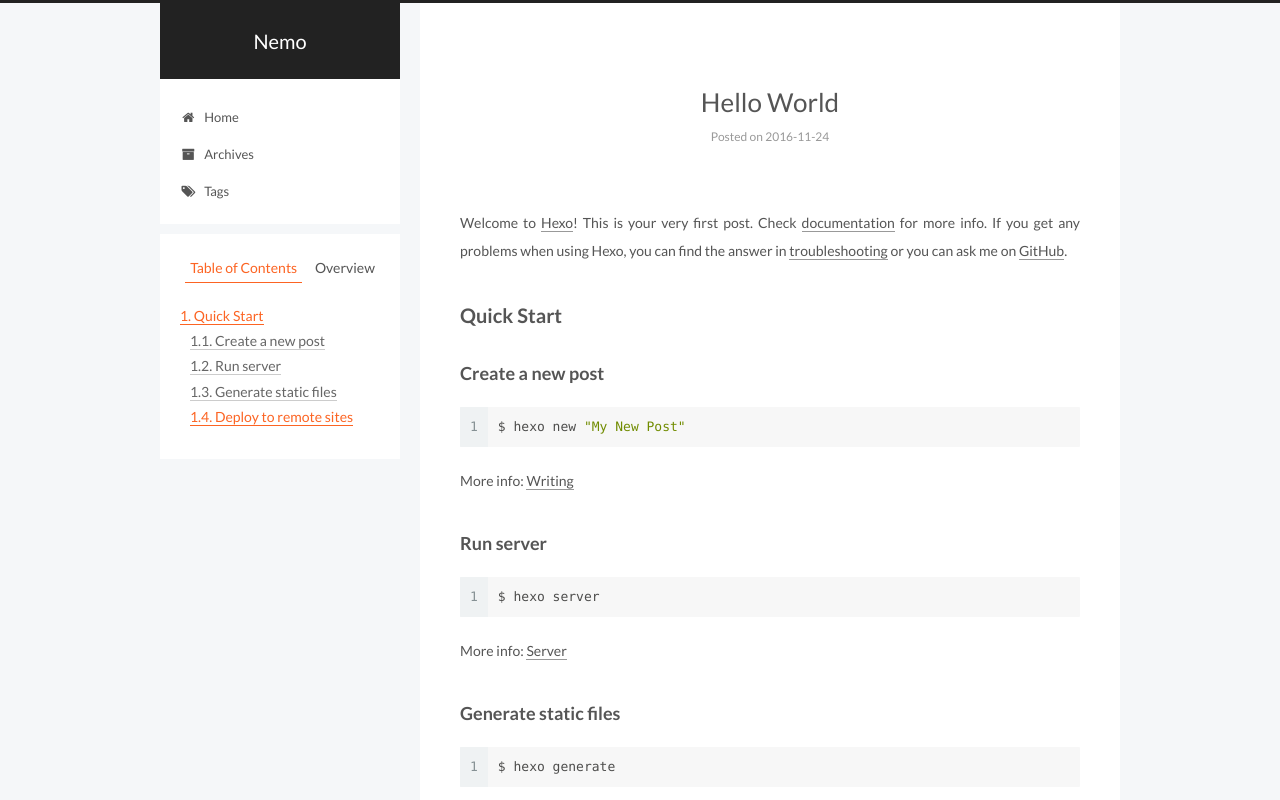
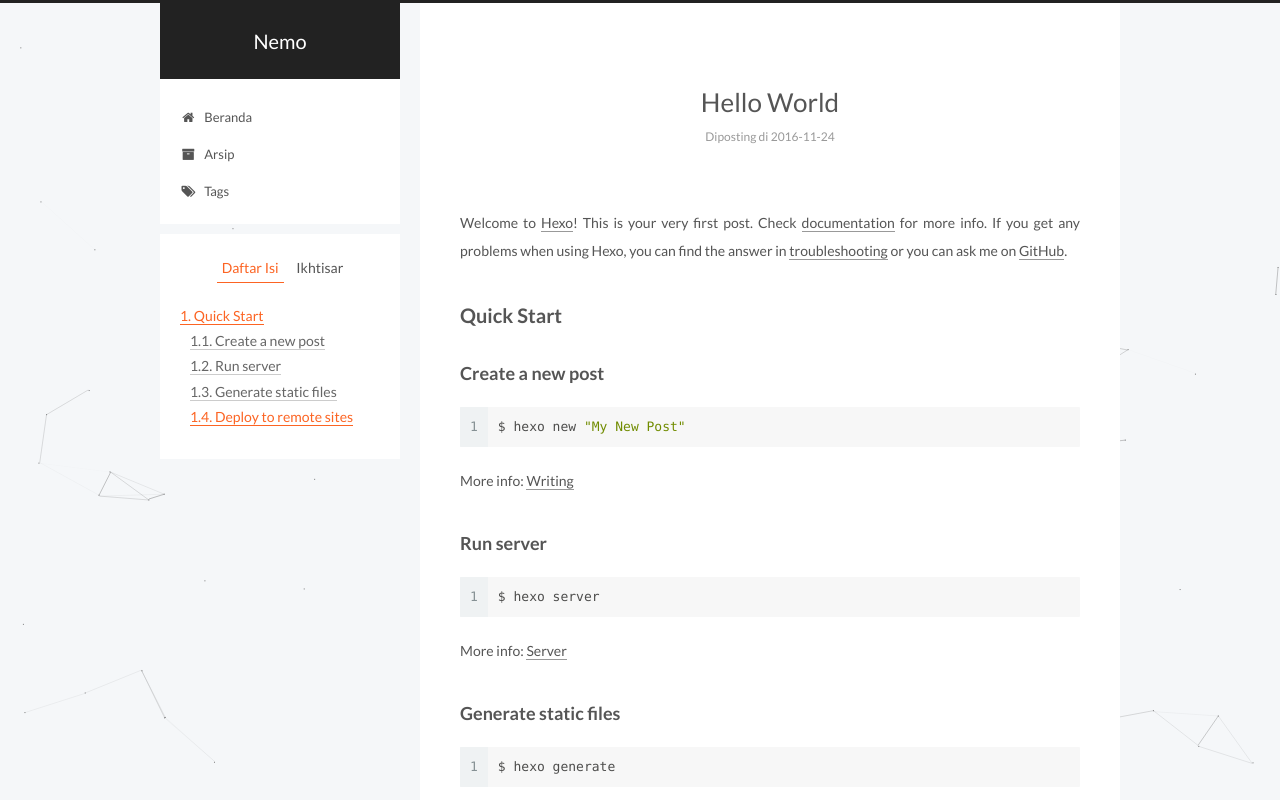
Before and after one commit to Geekcxy/Geekcxy.github.io, a plain HTML site: page 2016/11/24/hello-world/index.html in a window 1280 px wide. Shown: the top 800 px of the page. Drawn offline with Linux system fonts and the light colour scheme.

Commit message:
Site updated: 2016-12-02 20:02:40

```diff
--- a/2016/11/24/hello-world/index.html
+++ b/2016/11/24/hello-world/index.html
@@ -110,7 +110,7 @@ Quick">
     motion: true,
     duoshuo: {
       userId: '0',
-      author: 'Author'
+      author: 'Penulis'
     },
     algolia: {
       applicationID: '',
@@ -188,7 +188,7 @@ Quick">
 
               <i class="menu-item-icon fa fa-fw fa-home"></i> <br />
 
-            Home
+            Beranda
           </a>
         </li>
 
@@ -198,7 +198,7 @@ Quick">
 
               <i class="menu-item-icon fa fa-fw fa-archive"></i> <br />
 
-            Archives
+            Arsip
           </a>
         </li>
 
@@ -277,7 +277,7 @@ Quick">
               <span class="post-meta-item-icon">
                 <i class="fa fa-calendar-o"></i>
               </span>
-              <span class="post-meta-item-text">Posted on</span>
+              <span class="post-meta-item-text">Diposting di</span>
               <time title="Post created" itemprop="dateCreated datePublished" datetime="2016-11-24T12:44:45+08:00">
                 2016-11-24
               </time>
@@ -390,10 +390,10 @@ Quick">
 
         <ul class="sidebar-nav motion-element">
           <li class="sidebar-nav-toc sidebar-nav-active" data-target="post-toc-wrap" >
-            Table of Contents
+            Daftar Isi
           </li>
           <li class="sidebar-nav-overview" data-target="site-overview">
-            Overview
+            Ikhtisar
           </li>
         </ul>
 
@@ -410,7 +410,7 @@ Quick">
           <div class="site-state-item site-state-posts">
             <a href="/archives">
               <span class="site-state-item-count">1</span>
-              <span class="site-state-item-name">posts</span>
+              <span class="site-state-item-name">posting</span>
             </a>
           </div>
 
@@ -481,7 +481,7 @@ Quick">
 </div>
 
 <div class="theme-info">
-  Theme -
+  Tema -
   <a class="theme-link" href="https://github.com/iissnan/hexo-theme-next">
     NexT.Pisces
   </a>
@@ -597,4 +597,5 @@ Quick">
 
 
 </body>
+<script type="text/javascript" src="/js/src/particle.js"></script>
 </html>
--- a/css/main.css
+++ b/css/main.css
@@ -1682,7 +1682,7 @@ pre .javascript .function {
   width: 4px;
   height: 4px;
   border-radius: 50%;
-  background: #3da755;
+  background: #ffa8b3;
 }
 .links-of-blogroll {
   font-size: 13px;
--- /dev/null
+++ b/js/src/particle.js
@@ -0,0 +1,43 @@
+!function () {
+  function n(n, e, t) {
+    return n.getAttribute(e) || t
+  }
+
+  function e(n) {
+    return document.getElementsByTagName(n)
+  }
+
+  function t() {
+    var t = e("script"), o = t.length, i = t[o - 1];
+    return {l: o, z: n(i, "zIndex", -1), o: n(i, "opacity", .5), c: n(i, "color", "0,0,0"), n: n(i, "count", 99)}
+  }
+
+  function o() {
+    c = u.width = window.innerWidth || document.documentElement.clientWidth || document.body.clientWidth, a = u.height = window.innerHeight || document.documentElement.clientHeight || document.body.clientHeight
+  }
+
+  function i() {
+    l.clearRect(0, 0, c, a);
+    var n, e, t, o, u, d, x = [w].concat(y);
+    y.forEach(function (i) {
+      for (i.x += i.xa, i.y += i.ya, i.xa *= i.x > c || i.x < 0 ? -1 : 1, i.ya *= i.y > a || i.y < 0 ? -1 : 1, l.fillRect(i.x - .5, i.y - .5, 1, 1), e = 0; e < x.length; e++)n = x[e], i !== n && null !== n.x && null !== n.y && (o = i.x - n.x, u = i.y - n.y, d = o * o + u * u, d < n.max && (n === w && d >= n.max / 2 && (i.x -= .03 * o, i.y -= .03 * u), t = (n.max - d) / n.max, l.beginPath(), l.lineWidth = t / 2, l.strokeStyle = "rgba(" + m.c + "," + (t + .2) + ")", l.moveTo(i.x, i.y), l.lineTo(n.x, n.y), l.stroke()));
+      x.splice(x.indexOf(i), 1)
+    }), r(i)
+  }
+
+  var c, a, u = document.createElement("canvas"), m = t(), d = "c_n" + m.l, l = u.getContext("2d"), r = window.requestAnimationFrame || window.webkitRequestAnimationFrame || window.mozRequestAnimationFrame || window.oRequestAnimationFrame || window.msRequestAnimationFrame || function (n) {
+      window.setTimeout(n, 1e3 / 45)
+    }, x = Math.random, w = {x: null, y: null, max: 2e4};
+  u.id = d, u.style.cssText = "position:fixed;top:0;left:0;z-index:" + m.z + ";opacity:" + m.o, e("body")[0].appendChild(u), o(), window.onresize = o, window.onmousemove = function (n) {
+    n = n || window.event, w.x = n.clientX, w.y = n.clientY
+  }, window.onmouseout = function () {
+    w.x = null, w.y = null
+  };
+  for (var y = [], s = 0; m.n > s; s++) {
+    var f = x() * c, h = x() * a, g = 2 * x() - 1, p = 2 * x() - 1;
+    y.push({x: f, y: h, xa: g, ya: p, max: 6e3})
+  }
+  setTimeout(function () {
+    i()
+  }, 100)
+}();
```
Also changed, not shown: archives/2016/11/index.html (+8 -7 lines), archives/2016/index.html (+8 -7 lines), archives/index.html (+8 -7 lines), index.html (+7 -6 lines).
